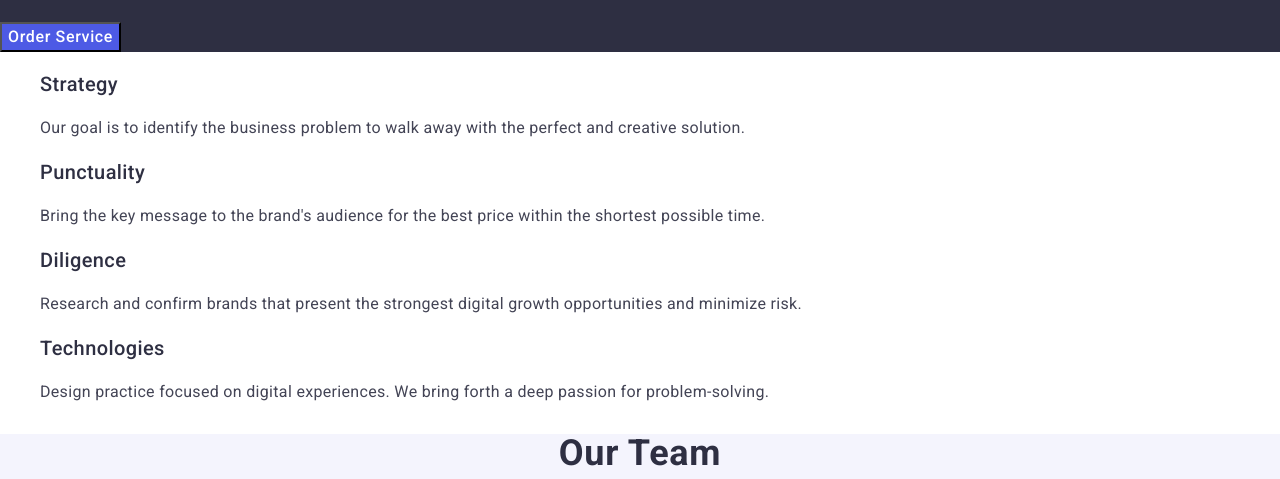
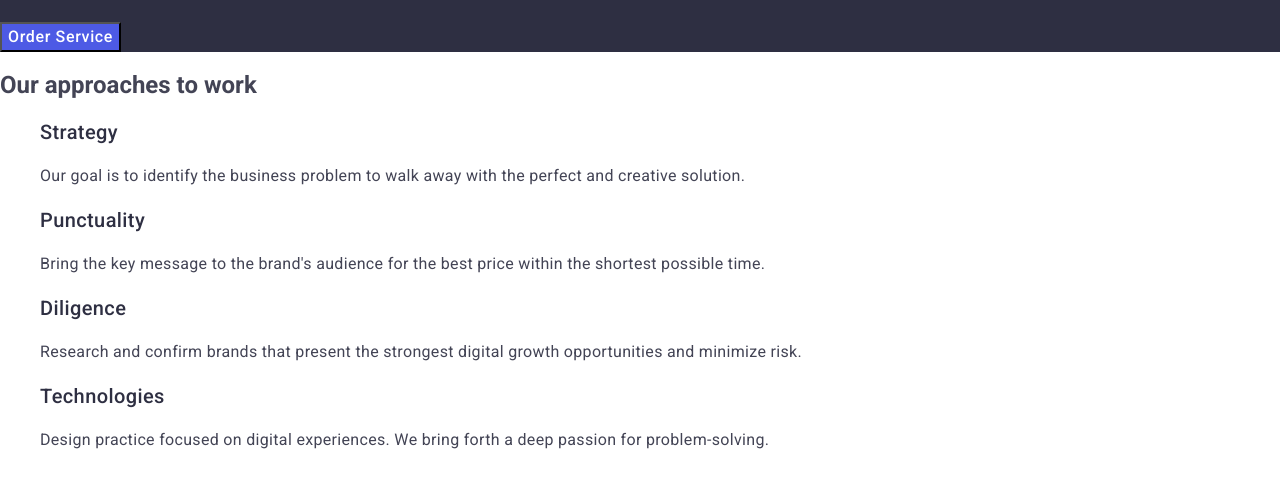
Before and after one commit to Viktor-8888/goit-markup-hw-02, a plain HTML site: page index.html in a window 1280 px wide. Shown: the part 304-783 px from the top of the page. Drawn offline with nearby package versions, Linux system fonts and the light colour scheme.

Commit message:
approache-title

```diff
--- a/css/styles.css
+++ b/css/styles.css
@@ -97,18 +97,7 @@ button {
 /* #region Approache */
 .approache {
 }
-.visually-hidden {
-  position: absolute;
-  width: 1px;
-  height: 1px;
-  margin: -1px;
-  border: 0;
-  padding: 0;
-
-  white-space: nowrap;
-  clip-path: inset (100%);
-  clip: rect (0 0 0 0);
-  overflow: hidden;
+.approache-title {
 }
 .approache-list {
 }
--- a/index.html
+++ b/index.html
@@ -57,7 +57,7 @@
         <button class="solution-button" type="button">Order Service</button>
       </section>
       <section class="approache">
-        <h2 class="visually-hidden">Our approaches to work</h2>
+        <h2 class="approache-title">Our approaches to work</h2>
         <ul class="approache-list">
           <li class="approache-item">
             <h3 class="approache-subtitle">Strategy</h3>
```
